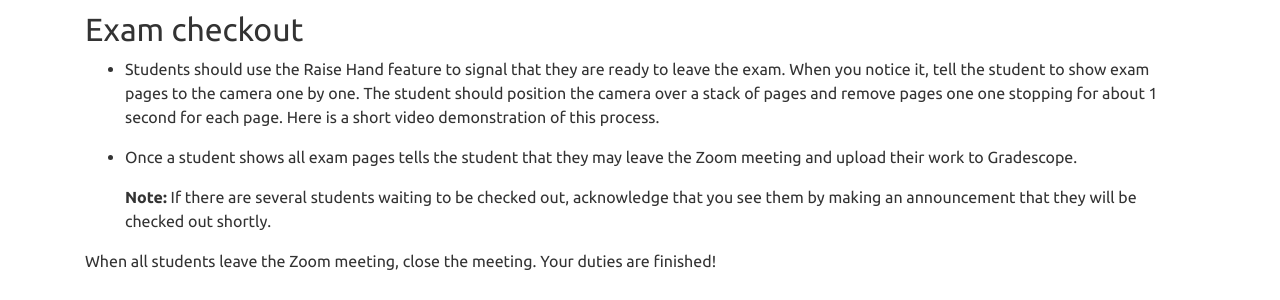
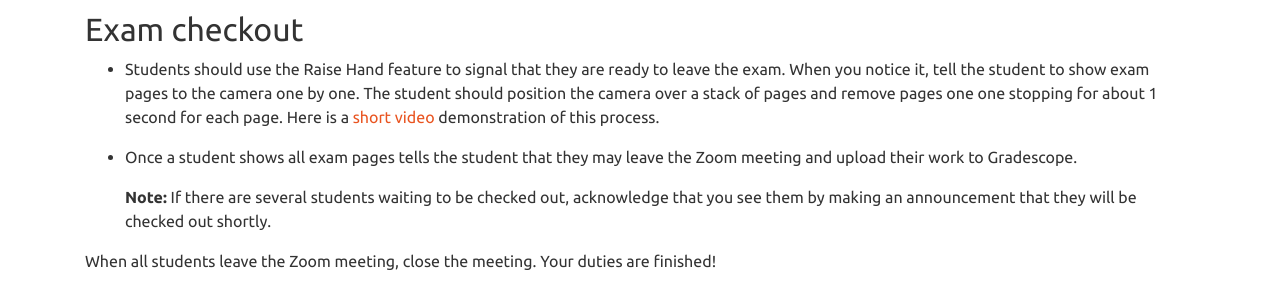
Before and after one commit to ub-math/exam_guides, a Jekyll site: the page built from docs/proctor.md, in a window 1280 px wide and 900 px high, scrolled down 5560 px. Shown: the part 386-686 px from the top of the window. Built offline with Jekyll 4.4.1, drawn with Linux system fonts in a browser that asks for light colours; part of the change alters nothing that is shown.

```diff
--- a/docs/proctor.md
+++ b/docs/proctor.md
@@ -275,7 +275,8 @@ the student that they should check their chat messages.</p>
 
 * Students should use the Raise Hand feature to signal that they are ready to leave the exam. When you notice it,
   tell the student to show exam pages to the camera one by one. The student should position the camera over
-  a stack of pages and remove pages one one stopping for about 1 second for each page. Here is a short video
+  a stack of pages and remove pages one one stopping for about 1 second for each page.
+  Here is a [short video](https://ub.hosted.panopto.com/Panopto/Pages/Viewer.aspx?id=1665fd0d-3d0a-4c76-9049-ac5b00e8a2da){:target="_blank" rel="noopener"}
   demonstration of this process.
 
 * Once a student shows all exam pages tells the student that they may leave the Zoom meeting and upload their work
```
